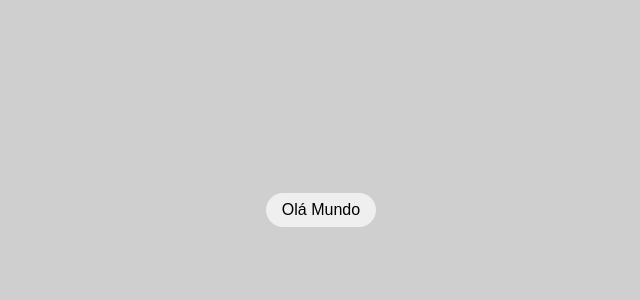
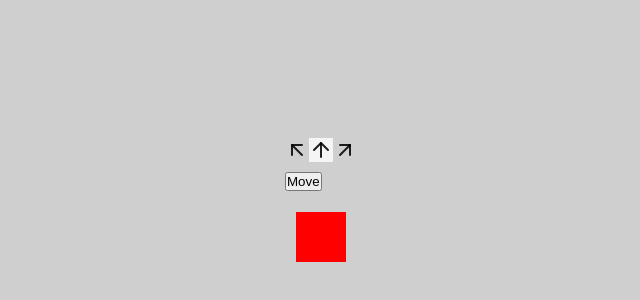
Before and after one commit to StructCE/our-react-components, a React (Vite) app: page / in a window 1280 px wide. Shown: the part 190-490 px from the top of the page, without its empty margins (319-959 px from the left). Built offline with nearby package versions, Linux system fonts and the light colour scheme.

Commit message:
added radio input

```diff
--- a/src/App.jsx
+++ b/src/App.jsx
@@ -1,7 +1,7 @@
-import { ButtonExample } from "./components/Button/example";
+import { RadioInputExample } from "./components/RadioInput/example";
 
 function App() {
-  return <ButtonExample />;
+  return <RadioInputExample />;
 }
 
 export default App;
--- /dev/null
+++ b/src/components/RadioInput/example/index.jsx
@@ -0,0 +1,91 @@
+import { useState } from "react";
+import styled from "styled-components";
+import { RadioInput } from "..";
+import { ArrowUp, ArrowUpLeft, ArrowUpRight } from "./svgs";
+
+const PageLayout = styled.section`
+  height: 100vh;
+  width: 100%;
+
+  display: flex;
+  flex-direction: column;
+  justify-content: center;
+  align-items: center;
+`;
+
+export function RadioInputExample() {
+  const [direction, setDirection] = useState(0);
+  const [currentPosition, setCurrentPosition] = useState(0);
+
+  function handleSubmitMove(e) {
+    e.preventDefault();
+
+    // eslint-disable-next-line no-console
+    setCurrentPosition((prev) => prev + direction);
+  }
+
+  function handleChangeMove(e) {
+    setDirection(Number(e.target.value));
+  }
+
+  return (
+    <PageLayout>
+      <form onSubmit={handleSubmitMove}>
+        <RadioInput
+          name="direction"
+          id="left"
+          value={-1}
+          onChange={handleChangeMove}
+        >
+          <ArrowUpLeft
+            style={{
+              cursor: "pointer",
+              background: direction === -1 ? "rgba(255, 255, 255, 0.8)" : "",
+            }}
+          />
+        </RadioInput>
+        <RadioInput
+          name="direction"
+          id="up"
+          value={0}
+          onChange={handleChangeMove}
+        >
+          <ArrowUp
+            style={{
+              cursor: "pointer",
+              background: direction === 0 ? "rgba(255, 255, 255, 0.8)" : "",
+            }}
+          />
+        </RadioInput>
+        <RadioInput
+          name="direction"
+          id="down"
+          value={1}
+          onChange={handleChangeMove}
+        >
+          <ArrowUpRight
+            style={{
+              cursor: "pointer",
+              background: direction === 1 ? "rgba(255, 255, 255, 0.8)" : "",
+            }}
+          />
+        </RadioInput>
+        <br />
+        <button type="submit">Move</button>
+      </form>
+
+      <div
+        style={{
+          display: "block",
+          zIndex: -1,
+          background: "red",
+          margin: "20px",
+          width: "50px",
+          height: "50px",
+          transform: `translateX(${currentPosition * 200}%)`,
+          transition: "transform 0.5s ease-in-out",
+        }}
+      />
+    </PageLayout>
+  );
+}
--- /dev/null
+++ b/src/components/RadioInput/example/svgs.jsx
@@ -0,0 +1,61 @@
+// svgs from: https://lucide.dev/icon/arrow-up
+
+export function ArrowUpRight({ ...props }) {
+  return (
+    <svg
+      {...props}
+      xmlns="http://www.w3.org/2000/svg"
+      width="24"
+      height="24"
+      viewBox="0 0 24 24"
+      fill="none"
+      stroke="currentColor"
+      strokeWidth="2"
+      strokeLinecap="round"
+      strokeLinejoin="round"
+    >
+      <line x1="7" y1="17" x2="17" y2="7" />
+      <polyline points="7 7 17 7 17 17" />
+    </svg>
+  );
+}
+
+export function ArrowUpLeft({ ...props }) {
+  return (
+    <svg
+      {...props}
+      xmlns="http://www.w3.org/2000/svg"
+      width="24"
+      height="24"
+      viewBox="0 0 24 24"
+      fill="none"
+      stroke="currentColor"
+      strokeWidth="2"
+      strokeLinecap="round"
+      strokeLinejoin="round"
+    >
+      <line x1="17" y1="17" x2="7" y2="7" />
+      <polyline points="7 17 7 7 17 7" />
+    </svg>
+  );
+}
+
+export function ArrowUp({ ...props }) {
+  return (
+    <svg
+      {...props}
+      xmlns="http://www.w3.org/2000/svg"
+      width="24"
+      height="24"
+      viewBox="0 0 24 24"
+      fill="none"
+      stroke="currentColor"
+      strokeWidth="2"
+      strokeLinecap="round"
+      strokeLinejoin="round"
+    >
+      <line x1="12" y1="19" x2="12" y2="5" />
+      <polyline points="5 12 12 5 19 12" />
+    </svg>
+  );
+}
--- /dev/null
+++ b/src/components/RadioInput/index.jsx
@@ -0,0 +1,17 @@
+export function RadioInput({ children, id, style, value, ...props }) {
+  return (
+    <>
+      <input
+        id={id}
+        value={value}
+        {...props}
+        style={{ display: "contents", ...style }}
+        type="radio"
+      />
+      <label htmlFor={id}>
+        {/* Icon instead of normal radio: */}
+        {children}
+      </label>
+    </>
+  );
+}
```
